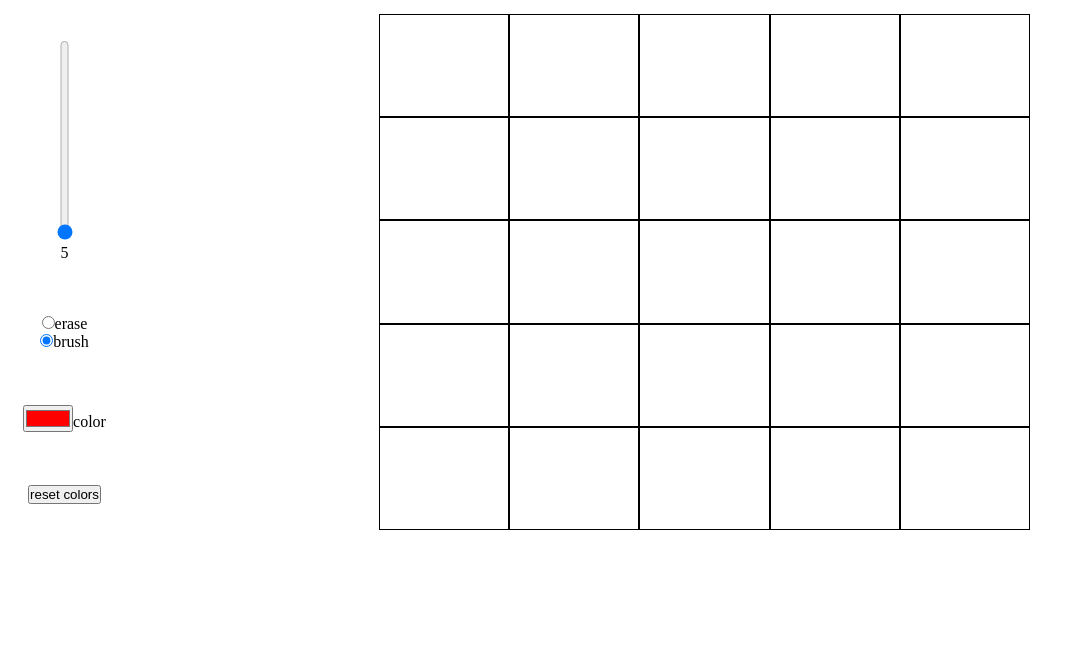
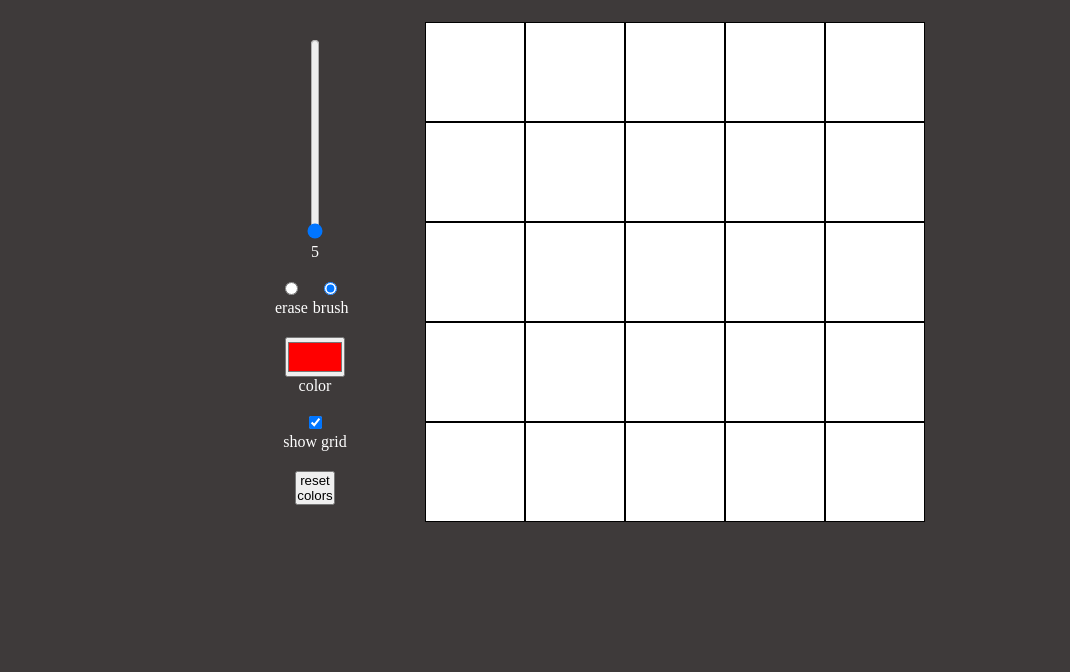
Before and after one commit to JayendraJoshi/Etch-A-Sketch, a plain HTML site: page index.html in a window 1280 px wide. Shown: the part 128-800 px from the top of the page, without its empty margins (0-1070 px from the left). Drawn offline with Linux system fonts and the light colour scheme.

Commit message:
Add "toggleGrid" feature and improve design
add "toggleGrid" button to enable user to show/hide grid
adjust size and center grid & tools to improve website layout
add gray backgroundcolor to give website clean and minimalistic look

```diff
--- a/index.html
+++ b/index.html
@@ -14,25 +14,28 @@
     <div class="tool-Bar">
         <div class="slider-Container">
             <input class="slider" type="range" max="50" min="5" step="1" orient="vertical" value="2">
+            <br>
             <output class="output"></output>
         </div>
         <div class="option-Container">
             <div class="erase-Container">
-                <input type="radio" class="erase" name="option" ><label for=".erase">erase</label>
+                <input type="radio" class="erase" name="option" ><br><label for=".erase">erase</label>
             </div>
             <div class="brush-Container">
-                <input type="radio" class="brush" name="option" checked="true" ><label for=".brush">brush</label>
+                <input type="radio" class="brush" name="option" checked="true" ><br><label for=".brush">brush</label>
              </div>
         </div>
         <div class="color-Container">
-            <input type="color" class="color" value="#ff0000"/><label for=".color">color</label>
+            <input type="color" class="color" value="#ff0000"/><br><label for=".color">color</label>
         </div>
-
+        <div class="toggleGrid-Container">
+            <input type="checkbox" class="toggleGrid" checked="true"><br><label for=".showGrid">show grid</label>
+        </div>
         <div class="reset-Container">
-            <button class="reset">reset colors</button>
+            <button class="reset">reset<br>colors</button>
         </div>
     </div>
-    <div class="grid-Container">
+    <div class="g">
     <div class="grid"></div>
     </div>
     </div>
--- a/javascript.js
+++ b/javascript.js
@@ -3,6 +3,7 @@ const slider=document.querySelector(".slider");
 const output=document.querySelector(".output");
 const color=document.querySelector(".color");
 const resetBtn=document.querySelector(".reset");
+const toggleGrid=document.querySelector(".toggleGrid")
 
 let divsArray;
 let div;
@@ -18,9 +19,6 @@ slider.addEventListener("input",function(element){
     createGrid();
     paint();
 });
-function reset(){
-  divContainer.textContent="";
-}
 function createGrid(){
     output.textContent=slider.value;
     size= output.textContent;
@@ -35,9 +33,10 @@ function createGrid(){
         divContainer.style.gridTemplateColumns=`repeat(${size},1fr)`;
         divContainer.style.gridTemplateRows=`repeat(${size},1fr)`;
 
-             divsArray=document.querySelectorAll(".colorDiv");
+        divsArray=document.querySelectorAll(".colorDiv");
+
+
 }
-
 function paint(){
     //colors single div
     divsArray.forEach(element=>{
@@ -91,3 +90,20 @@ divsArray.forEach(element=>{
 element.style.backgroundColor="";
 })
 })
+toggleGrid.addEventListener("change",function(event){
+    if(toggleGrid.checked===false)
+    {
+        document.querySelectorAll(".colorDiv").forEach(element => {
+            element.style.borderStyle="none";
+        });
+    }
+    else
+    {
+        document.querySelectorAll(".colorDiv").forEach(element => {
+            element.style.borderStyle="solid";
+        });
+    }
+})
+function reset(){
+  divContainer.textContent="";
+}
--- a/stylesheet.css
+++ b/stylesheet.css
@@ -7,6 +7,8 @@ height: 100vh;
 text-align:  center;
 display: flex;
 flex-direction: column;
+background-color: rgb(62, 58, 58);
+color:white;
 }
 h1{
     font-size: 80px;
@@ -16,13 +18,17 @@ h1{
 }
 .grid{
 display: grid;
-height: 100%;
-width: 100%;
+height: 500px;
+width: 500px;
+align-self: center;
+background-color: white;
+
 }
-.grid-Container{
-flex-grow: 1;
-margin-right: 250px;
-margin-left: 250px;
+
+.g{
+    display:grid;
+    flex-grow:1;
+    align-items:left;
 }
 .colorDiv{
 border-color: black;
@@ -33,26 +39,41 @@ border-width: 1px;
 .tool-Bar{
     display:flex;
     flex-direction: column;
-    justify-content: space-around;
-    align-items: center;
+    align-items: flex-end;
+    justify-content: center;
+    flex-grow: 1;
     flex-basis: 0;
-    width: 130px;
+gap:20px;
+padding-right: 10px;
 }
 .option-Container{
     display:flex;
-    flex-direction: column;
+    gap:5px;
 }
 input[type="range"][orient="vertical"]{
     writing-mode: bt-lr;
     appearance: slider-vertical;
 }
+
 .slider{
     height:200px;
+    width:10px;
+}
+.slider-Container,.option-Container,.color-Container,.reset-Container,.toggleGrid-Container{
+width:80px;
 }
 .content{
 display:flex;
-flex-grow: 3;
+flex-grow: 1;
+gap:60px;
 }
+.color{
+width:60px;
+height:40px
+
+
+}
+
 .footer{
     min-height: 125px;
     flex-basis: 0;
```
